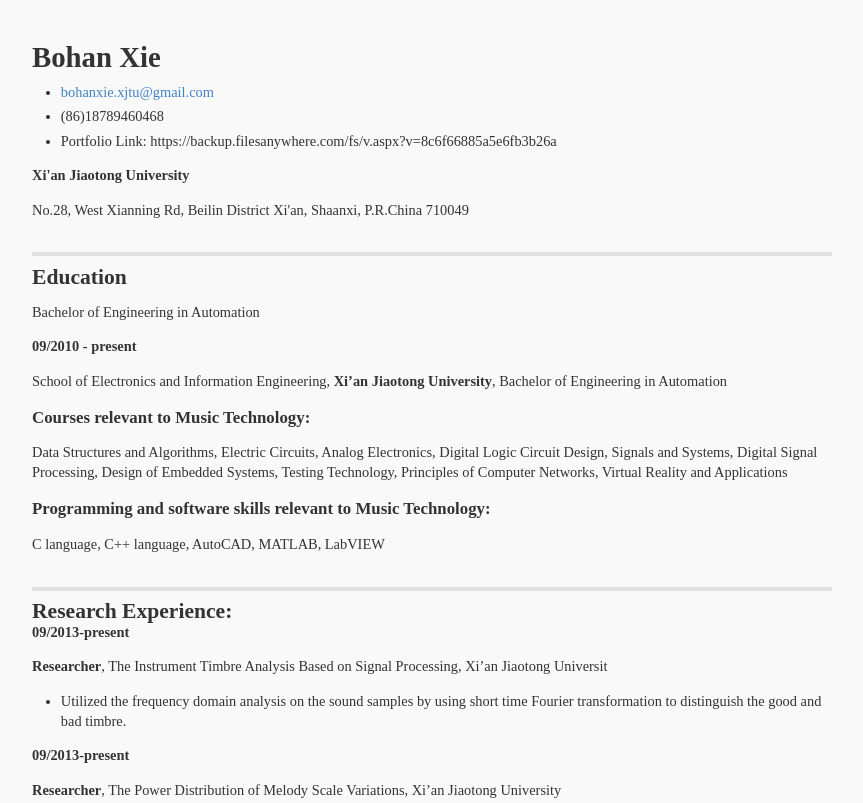
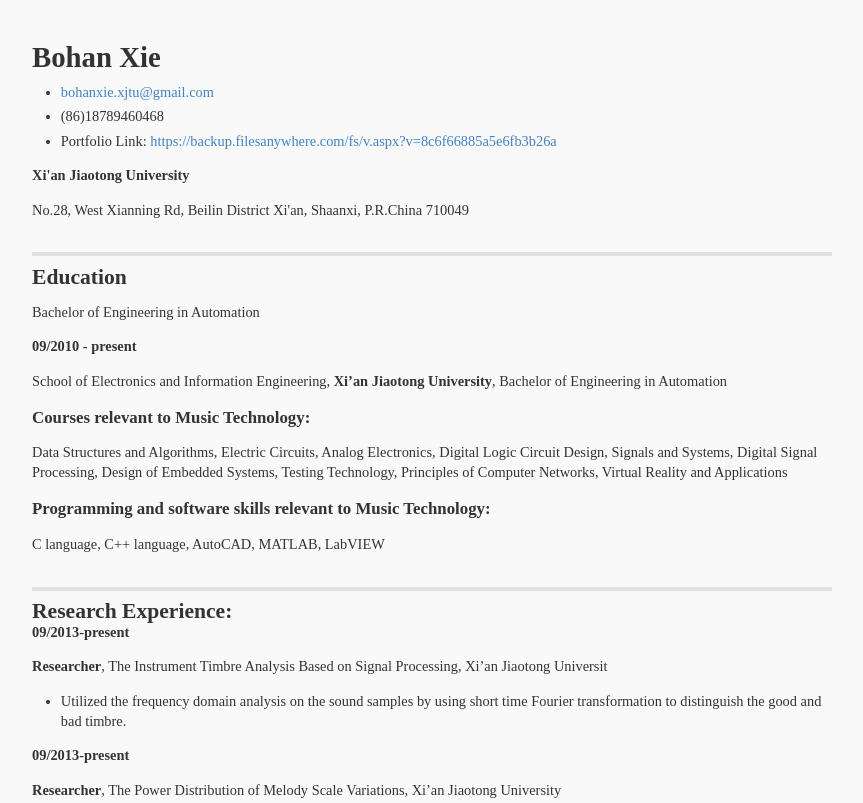
Before and after one commit to systemerror/xbh, a plain HTML site: page index.html in a window 1280 px wide. Shown: the top 803 px of the page, without its empty margins (208-1071 px from the left). Drawn offline with Linux system fonts and the light colour scheme.

Commit message:
Regenerating Github Pages.

```diff
--- a/index.html
+++ b/index.html
@@ -40,7 +40,7 @@
 <ul>
 <li><a href="mailto:bohanxie.xjtu@gmail.com">bohanxie.xjtu@gmail.com</a></li>
 <li>(86)18789460468</li>
-<li>Portfolio Link: https://backup.filesanywhere.com/fs/v.aspx?v=8c6f66885a5e6fb3b26a</li>
+<li>Portfolio Link: <a href="https://backup.filesanywhere.com/fs/v.aspx?v=8c6f66885a5e6fb3b26a">https://backup.filesanywhere.com/fs/v.aspx?v=8c6f66885a5e6fb3b26a</a></li>
 </ul>
 
 <h4>Xi&#39;an Jiaotong University</h4>
```
Also changed, not shown: resume.txt.
